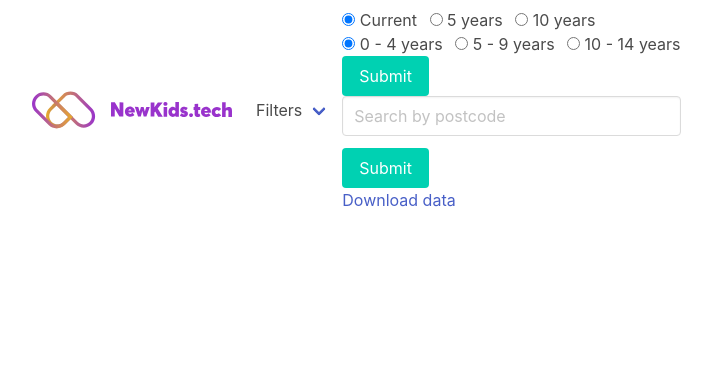
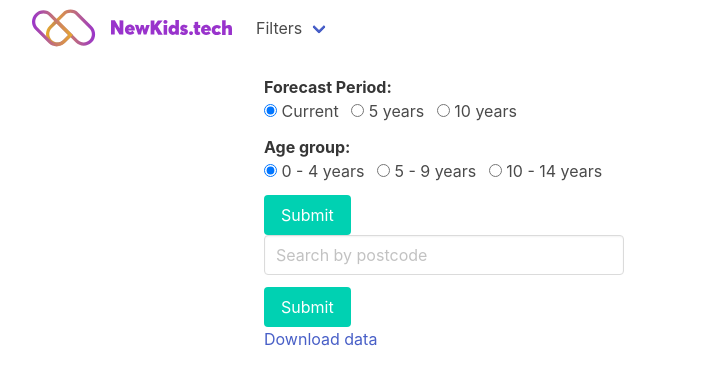
Before and after one commit to hammygoonan/govhack2017, a Flask app: template govhack_app/templates/base.html in a window 1280 px wide. Shown: the top 385 px of the page, without its empty margins (20-732 px from the left). Run offline with Flask 2, Linux system fonts and the light colour scheme; the template is opened without the code that fills it, so the values that code supplies are empty; style sheets or scripts are compiled from the project's sources; parts of the project's set-up code (start-up, migrations or seed data) failed here and were passed over; some libraries are stand-ins or nearby versions.

Commit message:
filtering by forecast period.

```diff
--- a/govhack_app/static/js/app.js
+++ b/govhack_app/static/js/app.js
@@ -26,7 +26,7 @@ $(document).ready(function() {
 
   var forecast = 1;
   $('input:radio[name="forecast"]').on('change', function(){
-    forcast = $(this).val();
+    forecast = $(this).val();
   });
 
   var age = 1;
@@ -34,13 +34,31 @@ $(document).ready(function() {
     age = $(this).val();
   });
 
+  $('#filter-form').on('submit', function(e){
+    e.preventDefault();
+    deleteMarkers();
+    addMarkers(age);
+  })
+
   // Map markers
   var source   = $("#entry-template").html();
   var template = Handlebars.compile(source);
 
-  $.getJSON('/api/', function(data){
+  var markers = []
+
+  function addMarkers(age){
+    $.getJSON('/api/age/' + age, function(data){
       $(data.postcodes).each(function(){
-      var icon = '/static/img/marker_0' + this.score_1_year + 'b.svg';
+        if(forecast == 5){
+          var age_icon = this.score_5_year
+        }
+        if(forecast == 10){
+          var age_icon = this.score_10_year
+        }
+        else{
+          var age_icon = this.score_1_year
+        }
+        var icon = '/static/img/marker_0' + age_icon + 'b.svg';
         var latLng = new google.maps.LatLng(this.longitude, this.latitude);
         var marker = new google.maps.Marker({
           position: latLng,
@@ -55,8 +73,35 @@ $(document).ready(function() {
           }
           $('#details').html(template(this.data));
         });
+        markers.push(marker);
       });
     });
+  }
+
+  function setMapOnAll(map) {
+    for (var i = 0; i < markers.length; i++) {
+      markers[i].setMap(map);
+    }
+  }
+
+      // Removes the markers from the map, but keeps them in the array.
+  function clearMarkers() {
+    setMapOnAll(null);
+  }
+
+      // Shows any markers currently in the array.
+  function showMarkers() {
+    setMapOnAll(map);
+  }
+
+  // Deletes all markers in the array by removing references to them.
+  function deleteMarkers() {
+    clearMarkers();
+    markers = [];
+  }
+
+  // intialise markers
+  addMarkers(age);
 
 
   // Nav dropdown
--- a/govhack_app/static/scss/components/_nav.scss
+++ b/govhack_app/static/scss/components/_nav.scss
@@ -7,3 +7,11 @@
   width: 100%;
   z-index: 100;
 }
+
+.filter {
+  background-color: white;
+  padding: 20px;
+  position: absolute;
+  top: 55px;
+  width: 400px;
+}
--- a/govhack_app/templates/base.html
+++ b/govhack_app/templates/base.html
@@ -16,7 +16,9 @@
           <div class="navbar-item">
             <a class="navbar-link">Filters</a>
             <div class="filter">
-              <form>
+              <form id="filter-form">
+                <p><strong>Forecast Period:</strong></p>
+                <div class="field is-grouped">
                   <div class="control">
                     <label class="radio">
                       <input type="radio" name="forecast" value="1" checked />
@@ -31,6 +33,9 @@
                       10 years
                     </label>
                   </div>
+                </div>
+                <p><strong>Age group:</strong></p>
+                <div class="field is-grouped">
                   <div class="control">
                     <label class="radio">
                       <input type="radio" name="age" value="0-4" checked />
@@ -44,6 +49,7 @@
                       <input type="radio" name="age" value="10-14" />
                       10 - 14 years
                     </label>
+                  </div>
                 </div>
                 <div class="field">
                   <div class="control">
```
Also changed, not shown: govhack_app/api/views.py (+7 -1 lines). Lines whose indentation alone changed are shown as unchanged.
